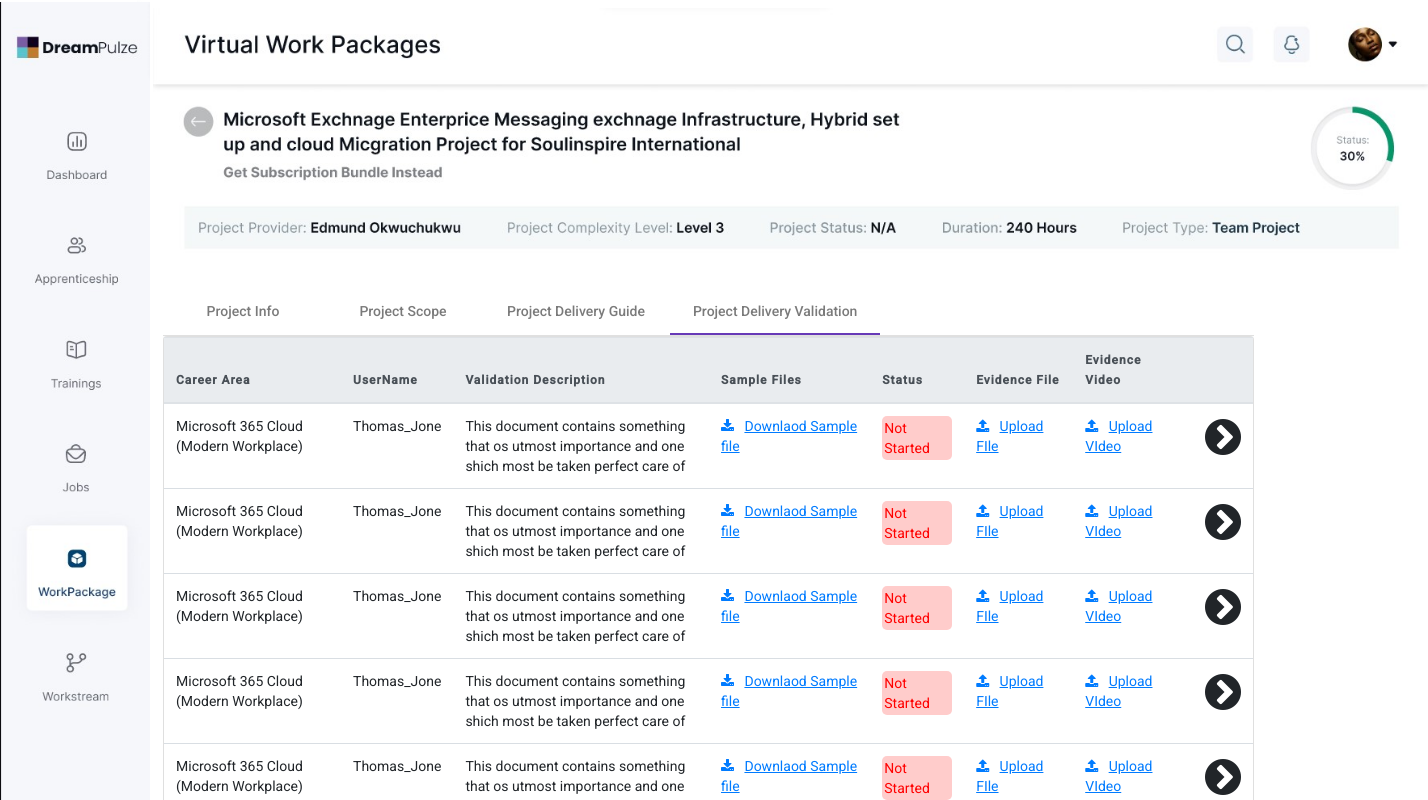
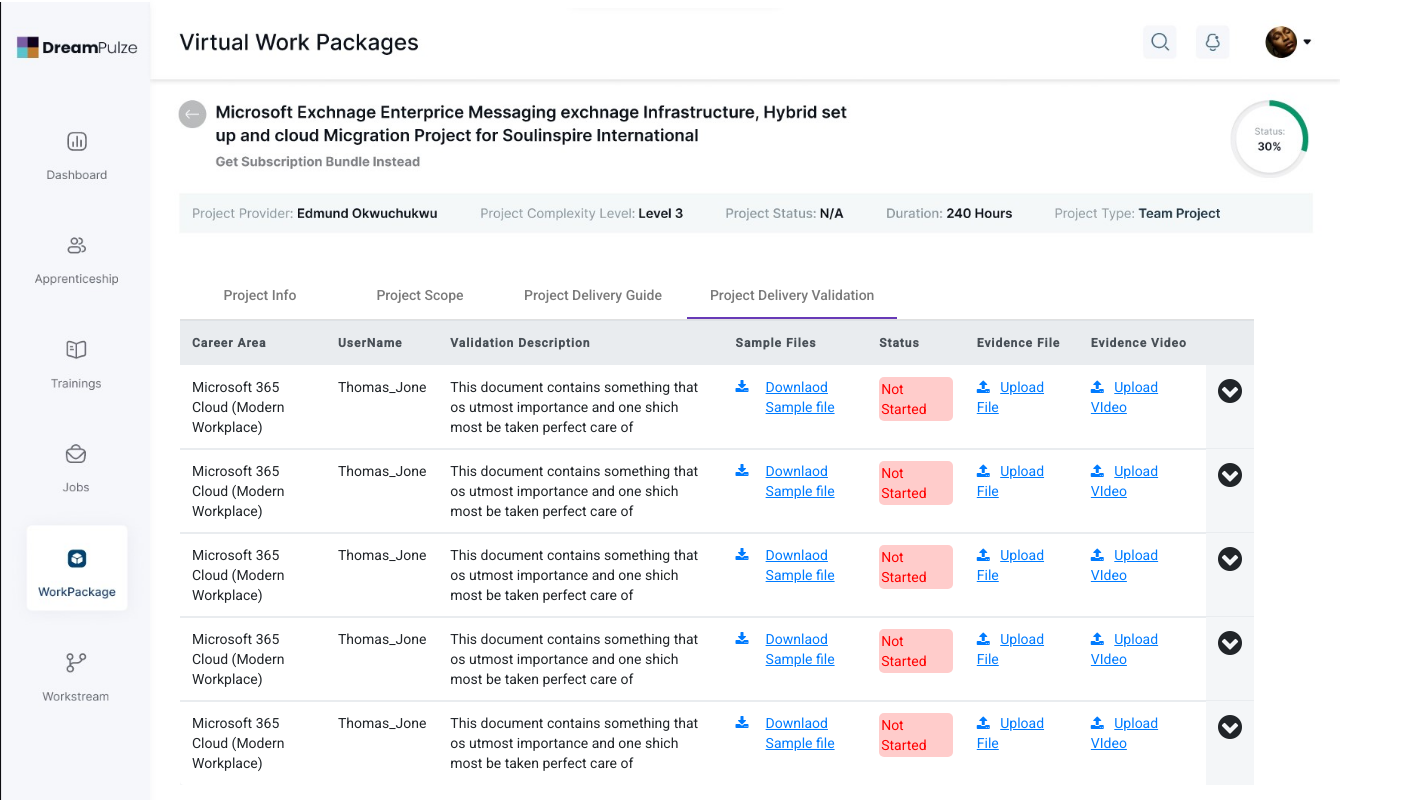
Before and after one commit to Neriah05/DeliveryValidationTest-1, an Angular app: page / in a window 1280 px wide. Shown: the top 800 px of the page, 1428 px wide, since content can reach past the window. Built offline with nearby package versions, Linux system fonts and the light colour scheme.

Commit message:
Final Fix of the App

```diff
--- a/angular.json
+++ b/angular.json
@@ -100,5 +100,8 @@
         }
       }
     }
+  },
+  "cli": {
+    "analytics": false
   }
 }
--- a/src/app/home/deliveryvalidation/deliveryvalidation.component.css
+++ b/src/app/home/deliveryvalidation/deliveryvalidation.component.css
@@ -1,3 +1,64 @@
 thead tr th {
   text-transform: capitalize;
 }
+
+#resp-table {
+  width: 100%;
+  display: table;
+}
+#resp-table-body{
+  display: table-row-group;
+}
+.resp-table-row{
+  display: table-row;
+}
+.table-body-cell{
+  display: table-cell;
+  /* border: 1px solid #dddddd; */
+  padding: 8px;
+  padding-right: 9px;
+  line-height: 1.42857143;
+  vertical-align: top;
+}
+.resp-table-head{
+  color: #495057;
+  background-color: #e9ecef;
+  border-color: #dee2e6;
+}
+.table-dropdown{
+  background-color: #f4f6f8;
+  border-color: #dadfe4;
+}
+.table-dropdown-down{
+  background-color: #ffffff;
+  border-color: #dadfe4;
+}
+#table-link:hover{
+  text-decoration: none;
+}
+.special-cell{
+  column-span: 8;
+}
+.scrolldiv{
+  overflow-y: scroll;
+  height: 188px;
+}
+/* width */
+::-webkit-scrollbar {
+  width: 8px;
+}
+
+/* Track */
+::-webkit-scrollbar-track {
+  background: #f1f1f1;
+}
+
+/* Handle */
+::-webkit-scrollbar-thumb {
+  background: #555;
+}
+
+/* Handle on hover */
+::-webkit-scrollbar-thumb:hover {
+  background: rgb(65, 62, 62);
+}
--- a/src/app/home/deliveryvalidation/deliveryvalidation.component.html
+++ b/src/app/home/deliveryvalidation/deliveryvalidation.component.html
@@ -1,10 +1,11 @@
+<div style="padding-left: 20px;max-width: 1150px;">
   <mat-tab-group [selectedIndex]="4" >
     <mat-tab label="Project Info"> Content 1 </mat-tab>
     <mat-tab label="Project Scope"> Content 2 </mat-tab>
     <mat-tab label="Project Delivery Guide"> Content 3 </mat-tab>
     <mat-tab label="Project Delivery Validation">
       <!-- Basic Bootstrap Table -->
-    <div class="card">
+      <div class="card" style="border: none;">
         <div class="table-responsive text-wrap">
           <table class="table">
             <thead class="thead-light headtext">
@@ -19,24 +20,115 @@
                 <th>&nbsp;</th>
               </tr>
             </thead>
-          <tbody class="table-border-bottom-0">
-            <tr *ngFor="let deliveryvalidation of deliveryvalidations; let i = index">
-                <td style="max-width: 200px;">{{deliveryvalidation.career_Area}}</td>
+            <tbody *ngFor="let deliveryvalidation of deliveryvalidations; let i = index" class="table-border-bottom-0" style="box-shadow: 0 0 0 1px #e9ecef;">
+              <tr style="border-top: hidden;">
+                  <td style="max-width: 150px;">{{deliveryvalidation.career_Area}}</td>
                   <td>{{deliveryvalidation.userName}}</td>
                   <td style="max-width: 300px;">{{deliveryvalidation.validation_Description}}</td>
-                <td><a href="#"><i class="fa fa-download" aria-hidden="true"> </i> &nbsp; <u>{{deliveryvalidation.sample_File}} </u></a></td>
+                  <td style="max-width: 148px;">
+                    <a href="#" id="table-link">
+                      <div class="row">
+                        <div class="col-md-1"><i class="fa fa-download" aria-hidden="true"> </i> &nbsp; </div>
+                        <div class="col-md-8"><u>{{deliveryvalidation.sample_File}} </u></div>
+                      </div>
+                    </a>
+                  </td>
                   <td><div style="color: red;background-color: #ffcccb;padding: 2px;border-radius: 5px;">{{deliveryvalidation.status}}</div></td>
                   <td><a href="#"><i class="fa fa-upload" aria-hidden="true"> </i> &nbsp; <u>{{deliveryvalidation.evidence_File}}</u></a> </td>
                   <td><a href="#"><i class="fa fa-upload" aria-hidden="true"> </i> &nbsp; <u>{{deliveryvalidation.evidence_Video}}</u></a> </td>
-                <td>
-                  <div (click)="toggle[i] = !toggle[i]">
-                    <i class="fa fa-3x" [ngClass]="toggle[i] ? 'fa-chevron-circle-down': 'fa-chevron-circle-right'" aria-hidden="true"></i>
+                  <td [ngClass]="toggle[i] ? 'table-dropdown-down': 'table-dropdown'">
+                    <div (click)="toggle[i] = !toggle[i];showhidden(i);">
+                      <i class="fa fa-2x" [ngClass]="toggle[i] ? 'fa-chevron-circle-right': 'fa-chevron-circle-down'" aria-hidden="true"></i>
                     </div>
                   </td>
               </tr>
+              <tr style="border-top: hidden;" *ngIf="deliveryvalidation.state">
+                <td colspan="8" style="padding: 0;">
+                  <div class="scrolldiv">
+                    <h4>Project Task Breakdown</h4>
+                    <div *ngFor="let question of deliveryvalidation.questions">
+                      <div class="form-check" style="padding:2px 2px 2px 40px;">
+                        <input class="form-check-input" type="checkbox" value="" id="defaultCheck1">
+                        <label class="form-check-label" for="defaultCheck1" style="padding-top: 4px;">
+                          {{question.check}}
+                        </label>
+                      </div>
+                    </div>
+                  </div>
+                </td>
+              </tr>
+
             </tbody>
           </table>
+
+          <!-- <div id="resp-table">
+            <div id="resp-table-body">
+              <div  class="resp-table-row resp-table-head">
+                <div class="table-body-cell">
+                  Career Area
+                </div>
+                <div class="table-body-cell">
+                  UserName
+                </div>
+                <div class="table-body-cell">
+                  Validation Description
+                </div>
+                <div class="table-body-cell">
+                  Sample Files
+                </div>
+                <div class="table-body-cell">
+                  Status
+                </div>
+                <div class="table-body-cell">
+                  Evidence File
+                </div>
+                <div class="table-body-cell">
+                  Evidence Video
+                </div>
+                <div class="table-body-cell">
+                  &nbsp;
+                </div>
+              </div>
+            </div>
+
+            <div id="resp-table-body" *ngFor="let deliveryvalidation of deliveryvalidations; let i = index">
+              <div class="resp-table-row">
+                <div class="table-body-cell" style="max-width: 180px;">
+                  {{deliveryvalidation.career_Area}}
+                </div>
+                <div class="table-body-cell">
+                  {{deliveryvalidation.userName}}
+                </div>
+                <div class="table-body-cell" style="max-width: 300px;">
+                  {{deliveryvalidation.validation_Description}}
+                </div>
+                <div class="table-body-cell" style="max-width: 128px;">
+                  <a href="#" id="table-link">
+                    <div class="row">
+                      <div class="col-md-1"><i class="fa fa-download" aria-hidden="true"> </i> &nbsp; </div>
+                      <div class="col-md-8"><u>{{deliveryvalidation.sample_File}} </u></div>
+                    </div>
+                  </a>
+                </div>
+                <div class="table-body-cell">
+                  <div style="color: red;background-color: #ffcccb;padding: 2px;border-radius: 5px;">{{deliveryvalidation.status}}</div>
+                </div>
+                <div class="table-body-cell">
+                  <a href="#" id="table-link"><i class="fa fa-upload" aria-hidden="true"> </i> &nbsp; <u>{{deliveryvalidation.evidence_File}}</u></a>
+                </div>
+                <div class="table-body-cell">
+                  <a href="#" id="table-link"><i class="fa fa-upload" aria-hidden="true"> </i> &nbsp; <u>{{deliveryvalidation.evidence_Video}}</u></a>
+                </div>
+                <div class="table-body-cell table-dropdown">
+                  <div (click)="toggle[i] = !toggle[i]">
+                    <i class="fa fa-2x" [ngClass]="toggle[i] ? 'fa-chevron-circle-down': 'fa-chevron-circle-right'" aria-hidden="true"></i>
+                  </div>
+                </div>
+              </div>
+            </div>
+          </div> -->
         </div>
       </div>
     </mat-tab>
   </mat-tab-group>
+</div>
--- a/src/app/home/home.component.css
+++ b/src/app/home/home.component.css
@@ -8,6 +8,6 @@ img.sidenav {
 
 img.topnav {
   width: 1490px;
-  height: 245px;
+  max-height: 230px;
 
 }
--- a/src/app/home/home.component.html
+++ b/src/app/home/home.component.html
@@ -6,7 +6,7 @@
     <aside
       id="layout-menu"
       class="layout-menu menu-vertical menu bg-menu-theme"
-      style="max-width: 137px"
+      style="max-width: 150px"
     >
       <img
         class="sidenav"
@@ -17,14 +17,14 @@
     <!-- / Menu -->
 
     <!-- Layout container -->
-    <div class="layout-page" style="margin: 0px">
+    <div class="layout-page" style="margin: 0 0 0 -16px">
       <!-- Navbar -->
 
       <nav class="navbar navbar-expand-xl align-items-center">
         <img
           class="topnav"
           src="../../assets/img/backgrounds/topnav.jpg"
-          alt="top_nav"
+          alt="top_nav" style="max-width: 85em;"
         />
       </nav>
 
--- a/src/app/models/deliveryvalidation.model.ts
+++ b/src/app/models/deliveryvalidation.model.ts
@@ -7,6 +7,8 @@ export class DeliveryValidation {
   status?:string;
   evidence_File?:File;
   evidence_Video?:File;
+  state?:boolean;
+  questions?:any;
 
 
 
--- a/src/assets/data/deliveryvalidation.json
+++ b/src/assets/data/deliveryvalidation.json
@@ -7,8 +7,16 @@
       "validation_Description": "This document contains something that os utmost importance and one shich most be taken perfect care of",
       "sample_File": "Downlaod Sample file",
       "status": "Not Started",
-      "evidence_File": "Upload FIle",
-      "evidence_Video": "Upload VIdeo"
+      "evidence_File": "Upload File",
+      "evidence_Video": "Upload VIdeo",
+      "state":false,
+      "questions":[
+        {"check":"Configure tenant policy changes"},
+        {"check":"Delete Microsoft terms Metting Settings and configuration changes"},
+        {"check":"Create calling plan routing policies for the tenant"},
+        {"check":"Decommission servers that were used for exchange earlier"},
+        {"check":"Decommission servers that were used for exchange earlier"}
+      ]
     },
     {
       "id": 2,
@@ -17,8 +25,16 @@
       "validation_Description": "This document contains something that os utmost importance and one shich most be taken perfect care of",
       "sample_File": "Downlaod Sample file",
       "status": "Not Started",
-      "evidence_File": "Upload FIle",
-      "evidence_Video": "Upload VIdeo"
+      "evidence_File": "Upload File",
+      "evidence_Video": "Upload VIdeo",
+      "state":false,
+      "questions":[
+        {"check":"Configure tenant policy changes"},
+        {"check":"Delete Microsoft terms Metting Settings and configuration changes"},
+        {"check":"Create calling plan routing policies for the tenant"},
+        {"check":"Decommission servers that were used for exchange earlier"},
+        {"check":"Decommission servers that were used for exchange earlier"}
+      ]
     },
     {
       "id": 3,
@@ -27,8 +43,16 @@
       "validation_Description": "This document contains something that os utmost importance and one shich most be taken perfect care of",
       "sample_File": "Downlaod Sample file",
       "status": "Not Started",
-      "evidence_File": "Upload FIle",
-      "evidence_Video": "Upload VIdeo"
+      "evidence_File": "Upload File",
+      "evidence_Video": "Upload VIdeo",
+      "state":false,
+      "questions":[
+        {"check":"Configure tenant policy changes"},
+        {"check":"Delete Microsoft terms Metting Settings and configuration changes"},
+        {"check":"Create calling plan routing policies for the tenant"},
+        {"check":"Decommission servers that were used for exchange earlier"},
+        {"check":"Decommission servers that were used for exchange earlier"}
+      ]
     },
     {
       "id": 4,
@@ -37,8 +61,16 @@
       "validation_Description": "This document contains something that os utmost importance and one shich most be taken perfect care of",
       "sample_File": "Downlaod Sample file",
       "status": "Not Started",
-      "evidence_File": "Upload FIle",
-      "evidence_Video": "Upload VIdeo"
+      "evidence_File": "Upload File",
+      "evidence_Video": "Upload VIdeo",
+      "state":false,
+      "questions":[
+        {"check":"Configure tenant policy changes"},
+        {"check":"Delete Microsoft terms Metting Settings and configuration changes"},
+        {"check":"Create calling plan routing policies for the tenant"},
+        {"check":"Decommission servers that were used for exchange earlier"},
+        {"check":"Decommission servers that were used for exchange earlier"}
+      ]
     },
     {
       "id": 5,
@@ -47,8 +79,16 @@
       "validation_Description": "This document contains something that os utmost importance and one shich most be taken perfect care of",
       "sample_File": "Downlaod Sample file",
       "status": "Not Started",
-      "evidence_File": "Upload FIle",
-      "evidence_Video": "Upload VIdeo"
+      "evidence_File": "Upload File",
+      "evidence_Video": "Upload VIdeo",
+      "state":false,
+      "questions":[
+          {"check":"Configure tenant policy changes"},
+          {"check":"Delete Microsoft terms Metting Settings and configuration changes"},
+          {"check":"Create calling plan routing policies for the tenant"},
+          {"check":"Decommission servers that were used for exchange earlier"},
+          {"check":"Decommission servers that were used for exchange earlier"}
+      ]
     }
   ]
 }
```
Also changed, not shown: src/app/home/deliveryvalidation/deliveryvalidation.component.ts (+11 -3 lines). Lines whose indentation alone changed are shown as unchanged.
